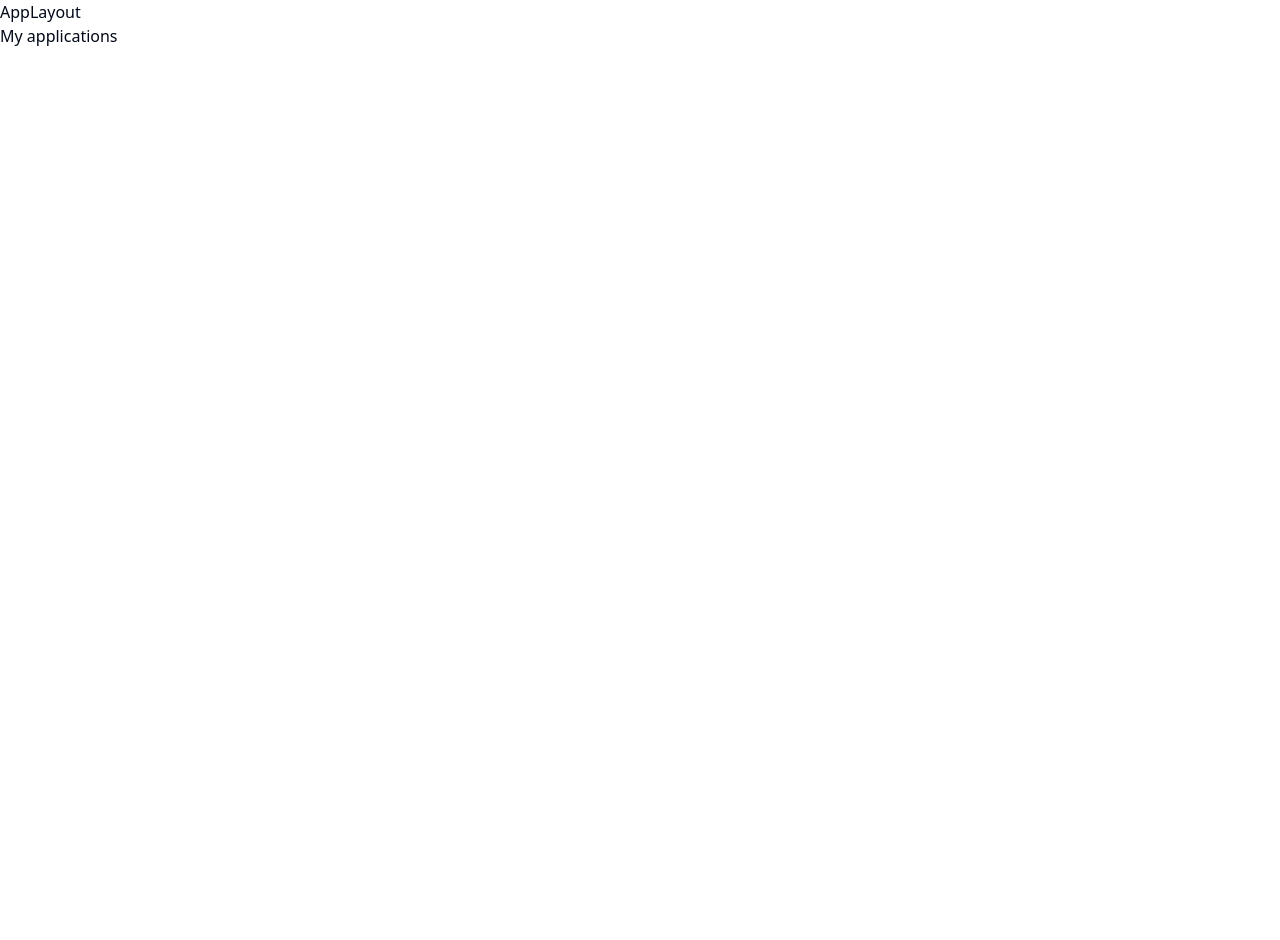
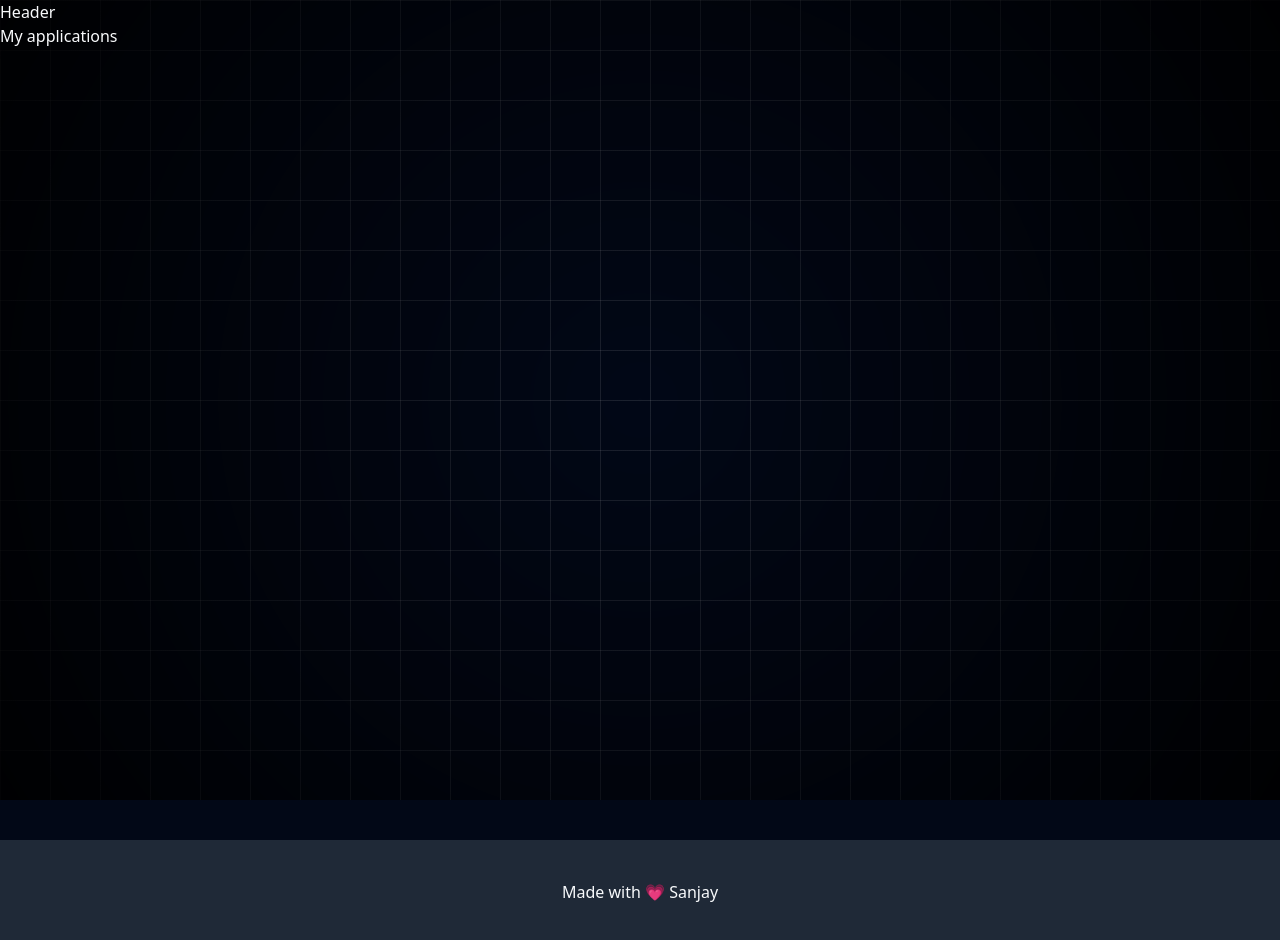
Before and after one commit to Sanjay-Choudhary07/TalentHub, a React (Vite) app: page /my-jobs in a window 1280 px wide. Shown: the top 940 px of the page. Before the commit the page ends 800 px from the top, so only its background shows below. Built offline with nearby package versions, Linux system fonts and the light colour scheme.

Commit message:
add theme

```diff
--- a/src/App.css
+++ b/src/App.css
@@ -0,0 +1,25 @@
+.grid-background{
+    position: fixed;
+    top: 0;
+    left: 0;
+    width: 100%;
+    height: 100%;
+    background: linear-gradient(
+        to right,
+        rgba(255, 255, 255, 0.1) 1px,
+        transparent 1px
+    ),
+    linear-gradient(to bottom, rgba(255, 255, 255, 0.1) 1px, transparent 1px);
+    background-size: 50px 50px;
+    pointer-events: none;
+    z-index: -1;
+}
+.grid-background::before{
+    content: "";
+    position:absolute;
+    top: 0;
+    left: 0;
+    width: 100%;
+    height: 100%;
+    background: radial-gradient(circle, transparent, rgba(0,0,0,0.9));
+}
--- a/src/App.jsx
+++ b/src/App.jsx
@@ -1,6 +1,7 @@
 import { createBrowserRouter, RouterProvider } from 'react-router-dom';
 import './App.css'
 import { Button } from './components/ui/button';
+import { ThemeProvider } from "./components/theme-provider";
 import AppLayout from './layout/app-layout';
 import Landing from './pages/Landing';
 import Onboarding from './pages/Onboarding';
@@ -48,8 +49,9 @@ const router = createBrowserRouter([
 
 function App() {
   return (
+    <ThemeProvider defaultTheme="dark" storageKey="vite-ui-theme">
     <RouterProvider router={router}/>
-
+    </ThemeProvider>
   )
 }
 
--- /dev/null
+++ b/src/components/header.jsx
@@ -0,0 +1,11 @@
+import React from 'react'
+
+const Header = () => {
+  return (
+    <div>
+      Header
+    </div>
+  )
+}
+
+export default Header;
--- /dev/null
+++ b/src/components/theme-provider.jsx
@@ -0,0 +1,59 @@
+import { createContext, useContext, useEffect, useState } from "react"
+
+const initialState = {
+    theme: "system",
+    setTheme: () => null,
+  };
+const ThemeProviderContext = createContext(initialState)
+
+export function ThemeProvider({
+  children,
+  defaultTheme = "system",
+  storageKey = "vite-ui-theme",
+  ...props
+}) {
+  const [theme, setTheme] = useState(
+    () => (localStorage.getItem(storageKey)) || defaultTheme
+  )
+
+  useEffect(() => {
+    const root = window.document.documentElement;
+
+    root.classList.remove("light", "dark");
+
+    if (theme === "system") {
+      const systemTheme = window.matchMedia("(prefers-color-scheme: dark)")
+        .matches
+        ? "dark"
+        : "light"
+
+      root.classList.add(systemTheme);
+      return
+    }
+
+    root.classList.add(theme);
+  }, [theme])
+
+  const value = {
+    theme,
+    setTheme: (theme) => {
+      localStorage.setItem(storageKey, theme)
+      setTheme(theme);
+    },
+  }
+
+  return (
+    <ThemeProviderContext.Provider {...props} value={value}>
+      {children}
+    </ThemeProviderContext.Provider>
+  )
+}
+
+export const useTheme = () => {
+  const context = useContext(ThemeProviderContext);
+
+  if (context === undefined)
+    throw new Error("useTheme must be used within a ThemeProvider");
+
+  return context;
+}
--- a/src/layout/app-layout.jsx
+++ b/src/layout/app-layout.jsx
@@ -1,10 +1,15 @@
+import Header from '@/components/header';
 import React from 'react';
 import { Outlet } from 'react-router-dom';
 const AppLayout = () => {
   return (
     <div>
-      AppLayout
-      <Outlet/>
+      <div className='grid-background'></div>
+      <main className='min-h-screen container'>
+        <Header/>
+        <Outlet/>
+      </main>
+      <div className='text-center p-10 bg-gray-800 mt-10'>Made with 💗 Sanjay</div>
     </div>
   )
 }
```
